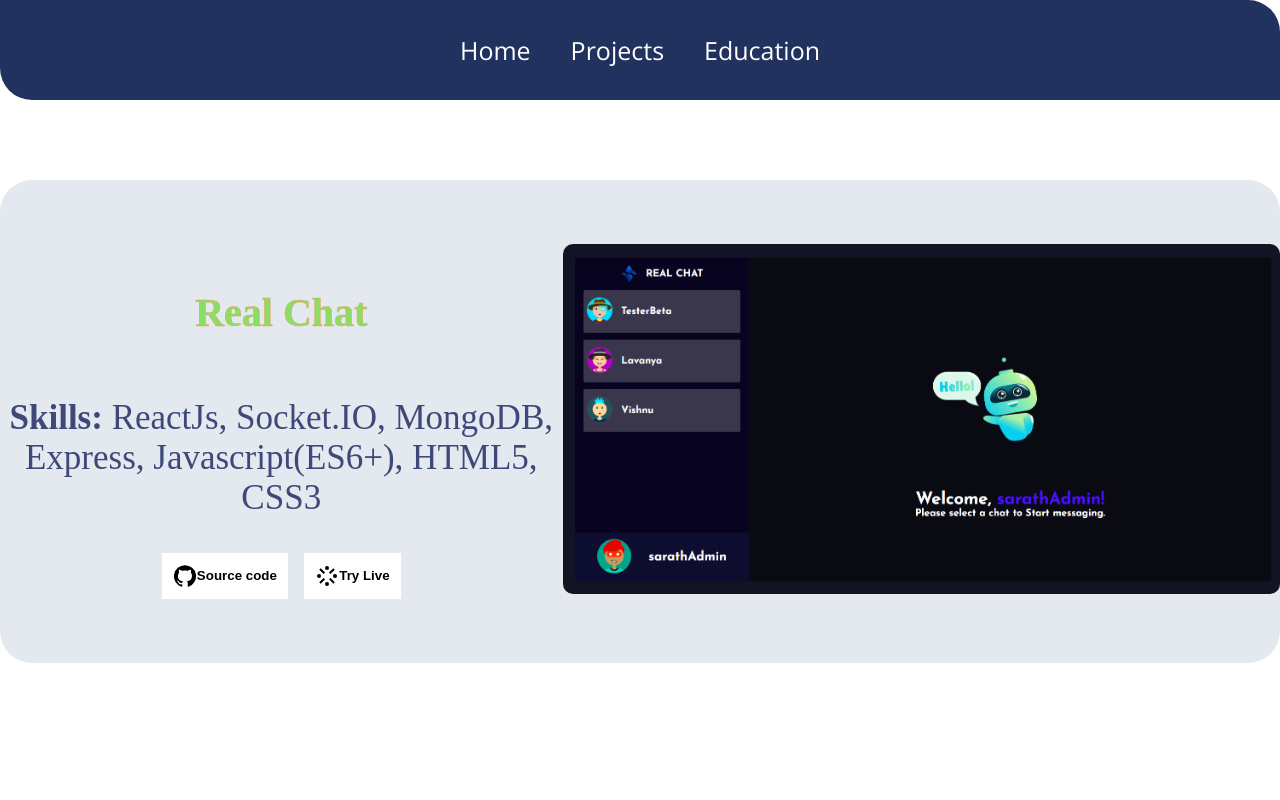
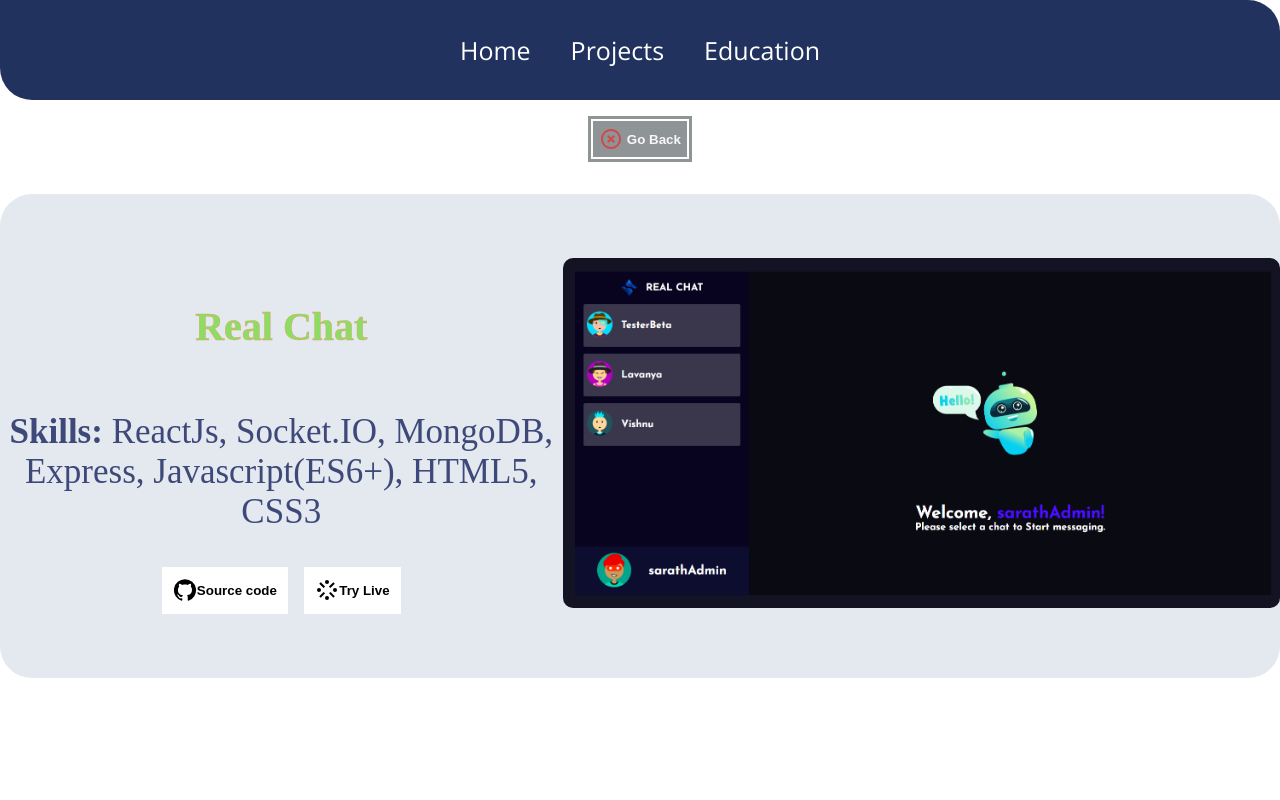
Before and after one commit to Sarathkumardunga/portfolio, a React (Create React App) app: page /project/1 in a window 1280 px wide. Shown: the top 800 px of the page. Built offline with nearby package versions, Linux system fonts and the light colour scheme.

Commit message:
func: Go back functionality from single project

```diff
--- a/src/pages/ProjectDisplay.js
+++ b/src/pages/ProjectDisplay.js
@@ -1,5 +1,5 @@
-import React, { useState } from 'react'
-import { useParams } from "react-router-dom"
+import React from 'react'
+import { useParams, useNavigate } from "react-router-dom"
 import { ProjectList } from '../helpers/ProjectList';
 import GitHubIcon from "@mui/icons-material/GitHub";
 import StreamIcon from "@mui/icons-material/Stream";
@@ -7,11 +7,25 @@ import HighlightOffIcon from "@mui/icons-material/HighlightOff";
 import "../styles/ProjectDisplay.css"
 
 const ProjectDisplay = () => {
-  const [isOpened, setIsOpened] = useState(false);
   const { id } = useParams();
   const project = ProjectList[id];
+  const navigate = useNavigate();
 
   return (
+    <div>
+      <center>
+        <button
+          className="btn"
+          id="btn-goback"
+          onClick={() => {
+            navigate("/projects");
+          }}
+        >
+          <HighlightOffIcon style={{ color: "rgb(209, 73, 73)" }} />
+          &nbsp;Go Back
+        </button>
+      </center>
+
       <div className="project">
         <div id="name">
           <h1>{project.name}</h1>
@@ -22,21 +36,13 @@ const ProjectDisplay = () => {
           </p>
 
           <div className="project-buttons" id="source-code">
-          <a
-            href={project.github}
-            target="_blank"
-            rel="noreferrer"
-          >
+            <a href={project.github} target="_blank" rel="noreferrer">
               <button className="btn">
                 <GitHubIcon />
                 Source code
               </button>
             </a>
-          <a
-            href={project.deploy}
-            target="_blank"
-            rel="noreferrer"
-          >
+            <a href={project.deploy} target="_blank" rel="noreferrer">
               <button className="btn" id="live-demo">
                 <StreamIcon />
                 Try Live
@@ -48,6 +54,7 @@ const ProjectDisplay = () => {
           <img src={project.image} alt="Project" />
         </div>
       </div>
+    </div>
   );
 }
 
--- a/src/styles/ProjectDisplay.css
+++ b/src/styles/ProjectDisplay.css
@@ -1,3 +1,13 @@
+#btn-goback{
+  color: rgb(249, 248, 248);
+  background-color: rgb(143, 148, 151);
+  font-weight: bold;
+  margin-top: 1rem;
+  margin-bottom: -3rem;
+  outline: 2px solid white;
+  outline-offset: -5px;
+}
+
 .project {
   width: 100vw;
   height: 100%;
```
Lines whose indentation alone changed are shown as unchanged.
